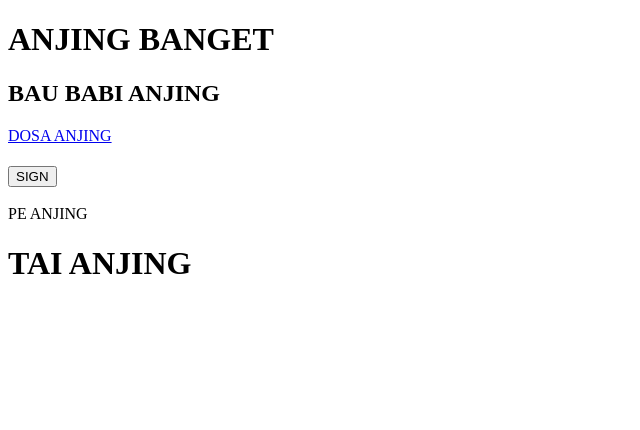
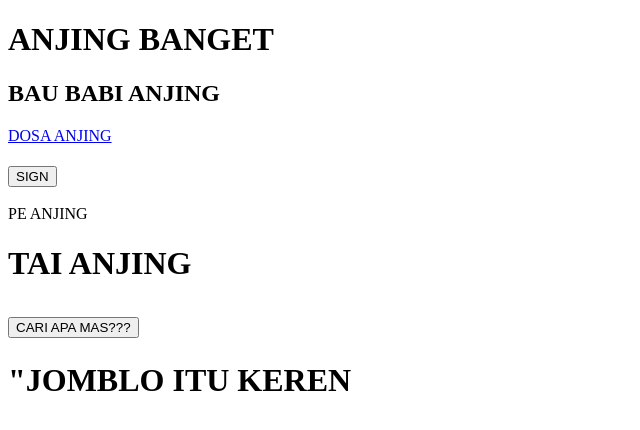
Before and after one commit to JunYWS/gatauakunub, a plain HTML site: page index.html in a window 1280 px wide. Shown: the whole page, without its empty margins (0-640 px from the left). Drawn offline with Linux system fonts and the light colour scheme.

Commit message:
diubah boss

```diff
--- a/index.html
+++ b/index.html
@@ -9,5 +9,6 @@
     <h3 class="tombol"><button>SIGN</button></h3>
     <p>PE ANJING</p>
     <H1>TAI ANJING</H1>
-
+    <h1><button>CARI APA MAS???</button></h1>
+    <h1><caption>"JOMBLO ITU KEREN</caption></h1>
 </body>
```
